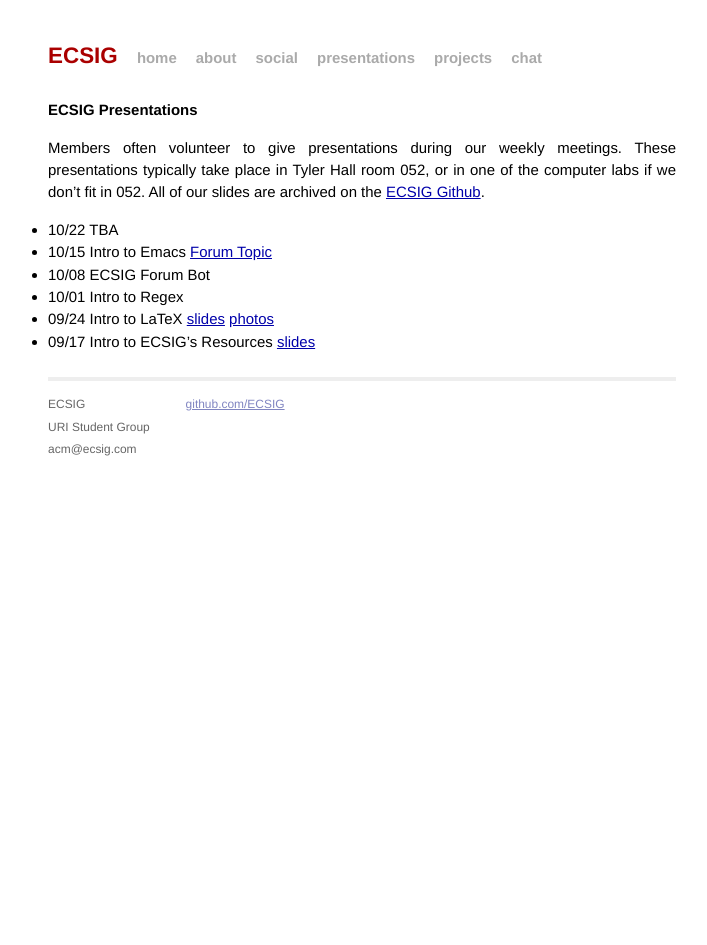
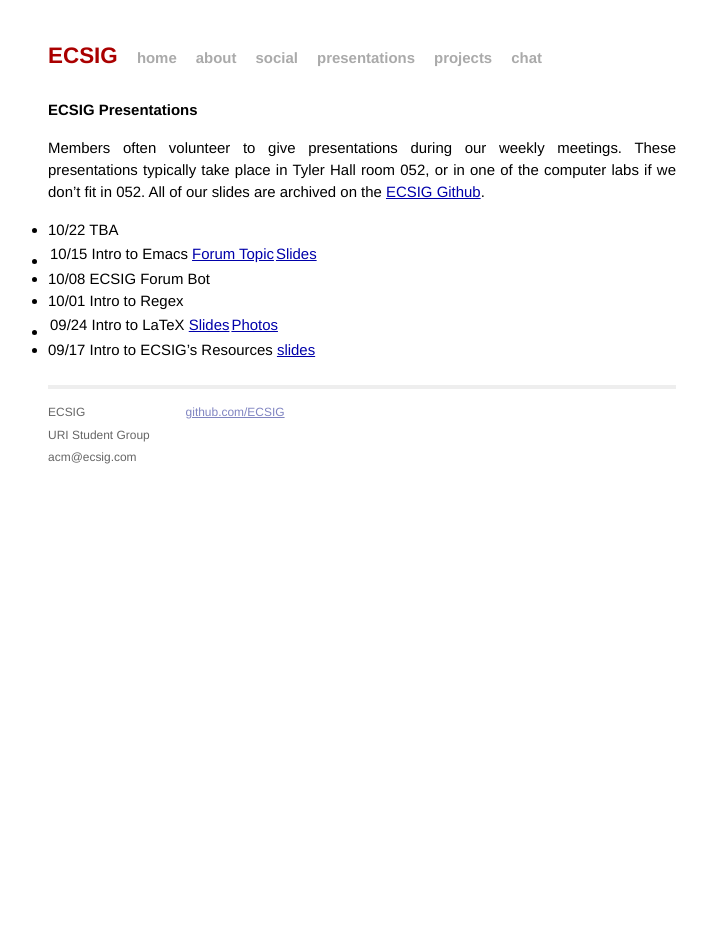
Before and after one commit to ECSIG/ecsig.com, a Jekyll site: the page built from presentations/index.markdown, in a window 1280 px wide. Shown: the whole page, without its empty margins (278-985 px from the left). Built offline with Jekyll 4.4.1, drawn with Linux system fonts in a browser that asks for light colours; Markdown is read by kramdown in place of the engine named in the settings.

Commit message:
Update presentations

```diff
--- a/presentations/index.markdown
+++ b/presentations/index.markdown
@@ -10,14 +10,15 @@ labs if we don't fit in 052.
 All of our slides are archived on the [ECSIG Github][github].
 
 - 10/22 TBA
-- 10/15 Intro to Emacs [Forum Topic][emacs-topic]
+- 10/15 Intro to Emacs [Forum Topic][emacs-topic] | [Slides][emacs-slides]
 - 10/08 ECSIG Forum Bot
 - 10/01 Intro to Regex
-- 09/24 Intro to LaTeX  [slides][latex-slides] [photos][latex-photos]
+- 09/24 Intro to LaTeX  [Slides][latex-slides] | [Photos][latex-photos]
 - 09/17 Intro to ECSIG's Resources  [slides][ecsig-resources-slides]
 
 <!-- List latest links at the top-->
 
+[emacs-slides]: https://github.com/ECSIG/presentations/tree/master/emacs
 [emacs-topic]: http://forums.ecsig.com/t/fall-2013-intro-to-emacs/117
 [latex-photos]:http://forums.ecsig.com/t/latex-24-september/103/5
 [latex-slides]:https://github.com/ECSIG/presentations/blob/master/latex/latex.pdf?raw=true
```
